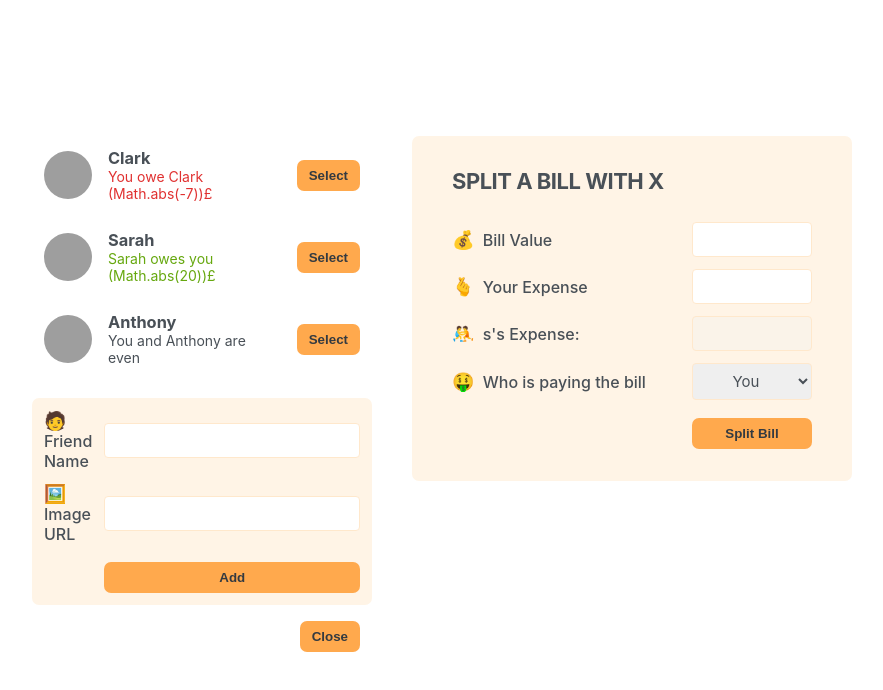
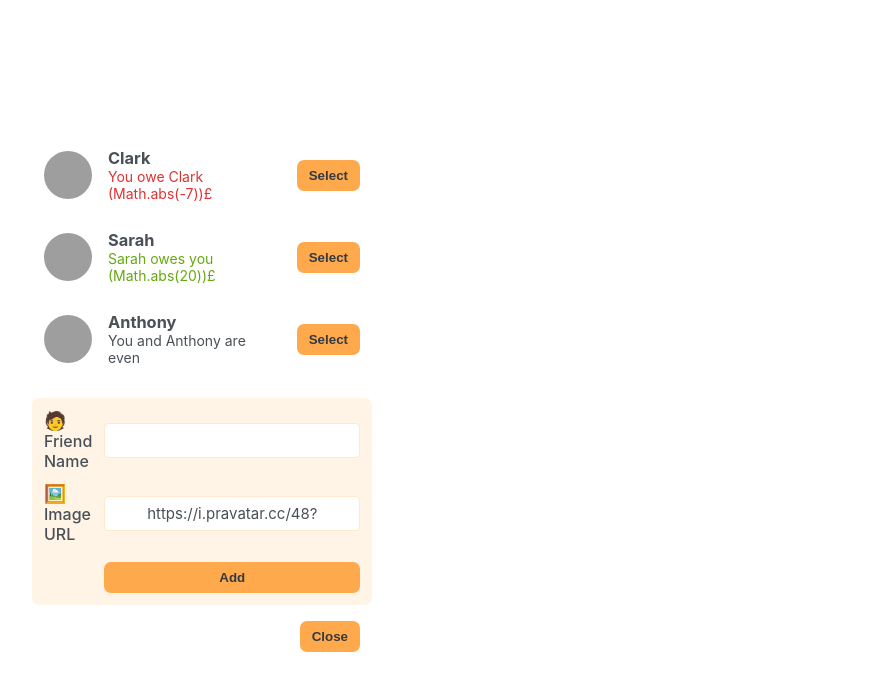
Before and after one commit to Mahmoud-AbouDeghedy/eat-and-split, a React (Create React App) app: page / in a window 1280 px wide. Both pictures are taken after a click on the button "Add Friend". Shown: the top 690 px of the page, without its empty margins (198-1081 px from the left). Built offline with nearby package versions, Linux system fonts and the light colour scheme; grey boxes are pictures that could not be loaded.

Commit message:
managing selecting a friend

```diff
--- a/src/App.tsx
+++ b/src/App.tsx
@@ -2,19 +2,19 @@ import { useState } from "react";
 
 const initialFriends = [
 	{
-		id: 118836,
+		id: "118836",
 		name: "Clark",
 		image: "https://i.pravatar.cc/48?u=118836",
 		balance: -7,
 	},
 	{
-		id: 933372,
+		id: "933372",
 		name: "Sarah",
 		image: "https://i.pravatar.cc/48?u=933372",
 		balance: 20,
 	},
 	{
-		id: 499476,
+		id: "499476",
 		name: "Anthony",
 		image: "https://i.pravatar.cc/48?u=499476",
 		balance: 0,
@@ -22,46 +22,88 @@ const initialFriends = [
 ];
 
 type FriendT = {
-	id: number;
+	id: string;
 	name: string;
 	image: string;
 	balance: number;
 };
 
 export default function App() {
+	const [friends, setFriends] = useState(initialFriends);
 	const [showAddFriend, setShowAddFriend] = useState(false);
+	const [selectedFriend, setSelectedFriend] = useState<FriendT | null>(null);
+
+	function handleAddFriend(friend: FriendT) {
+		const newFriends = [...friends, friend];
+		setFriends(newFriends);
+		setShowAddFriend(false);
+	}
 
 	function handleShowAddFriend() {
 		setShowAddFriend((prev) => !prev);
 	}
 
+	function handleSelectFriend(friend: FriendT) {
+		setShowAddFriend(false);
+		setSelectedFriend((selectedOne) =>
+			selectedOne?.id === friend.id ? null : friend
+		);
+	}
+
 	return (
 		<div className="app">
 			<div className="sidebar">
-				<FriendsList />
-				{showAddFriend && <FormAddFriend />}
+				<FriendsList
+					friends={friends}
+					onSelection={handleSelectFriend}
+					selectedFriend={selectedFriend}
+				/>
+
+				{showAddFriend && <FormAddFriend onAddFriend={handleAddFriend} />}
+
 				<Button onClick={handleShowAddFriend}>
 					{showAddFriend ? "Close" : "Add Friend"}
 				</Button>
 			</div>
-			<FormSplitBill />
+			{selectedFriend && <FormSplitBill selectedFriend={selectedFriend} />}
 		</div>
 	);
 }
 
-function FriendsList() {
+function FriendsList({
+	friends,
+	onSelection,
+	selectedFriend,
+}: {
+	friends: FriendT[];
+	onSelection: (f: FriendT) => void;
+	selectedFriend: FriendT | null;
+}) {
 	return (
 		<ul>
-			{initialFriends.map((f) => (
-				<Friend friend={f} key={f.id} />
+			{friends.map((f) => (
+				<Friend
+					friend={f}
+					key={f.id}
+					onSelection={onSelection}
+					selectedFriend={selectedFriend}
+				/>
 			))}
 		</ul>
 	);
 }
 
-function Friend({ friend }: { friend: FriendT }) {
+function Friend({
+	friend,
+	onSelection,
+	selectedFriend,
+}: {
+	friend: FriendT;
+	onSelection: (f: FriendT) => void;
+	selectedFriend: FriendT | null;
+}) {
 	return (
-		<li>
+		<li className={friend.id === selectedFriend?.id ? "selected" : ""}>
 			<img src={friend.image} alt={friend.name} />
 			<h3>{friend.name}</h3>
 			{friend.balance < 0 && (
@@ -75,7 +117,9 @@ function Friend({ friend }: { friend: FriendT }) {
 				</p>
 			)}
 			{friend.balance === 0 && <p>You and {friend.name} are even</p>}
-			<Button>Select</Button>
+			<Button onClick={() => onSelection(friend)}>
+				{friend.id === selectedFriend?.id ? "Close" : "Select"}
+			</Button>
 		</li>
 	);
 }
@@ -94,34 +138,67 @@ function Button({
 	);
 }
 
-function FormAddFriend() {
+function FormAddFriend({
+	onAddFriend,
+}: {
+	onAddFriend: (friend: FriendT) => void;
+}) {
+	const [name, setName] = useState("");
+	const [imgURL, setImgURL] = useState("https://i.pravatar.cc/48?");
+
+	function handleSubmit(e: React.FormEvent<HTMLFormElement>) {
+		e.preventDefault();
+		if (!name || !imgURL) return;
+
+		const id = crypto.randomUUID();
+		const newFriend = {
+			id,
+			name,
+			image: `${imgURL}u=${id}`,
+			balance: 0,
+		};
+
+		onAddFriend(newFriend);
+
+		setImgURL("");
+		setName("https://i.pravatar.cc/48?");
+	}
+
 	return (
-		<form className="form-add-friend">
+		<form className="form-add-friend" onSubmit={handleSubmit}>
 			<label>🧑Friend Name</label>
-			<input type="text" />
+			<input
+				type="text"
+				value={name}
+				onChange={(e) => setName(e.target.value)}
+			/>
 
 			<label>🖼️ Image URL</label>
-			<input type="text" />
+			<input
+				type="text"
+				value={imgURL}
+				onChange={(e) => setImgURL(e.target.value)}
+			/>
 
 			<Button>Add</Button>
 		</form>
 	);
 }
 
-function FormSplitBill() {
+function FormSplitBill({ selectedFriend }: { selectedFriend: FriendT }) {
 	return (
 		<form className="form-split-bill">
-			<h2>SPLIT A BILL WITH x</h2>
+			<h2>SPLIT A BILL WITH {selectedFriend.name}</h2>
 			<label>💰 Bill Value</label>
 			<input type="text" />
 			<label>🫰 Your Expense</label>
 			<input type="text" />
-			<label>🤼 s's Expense:</label>
+			<label>🤼 {selectedFriend.name}'s Expense:</label>
 			<input type="text" disabled />
 			<label>🤑 Who is paying the bill</label>
 			<select name="" id="">
 				<option value="user">You</option>
-				<option value="friend">x</option>
+				<option value="friend">{selectedFriend.name}</option>
 			</select>
 			<Button>Split Bill</Button>
 		</form>
```
